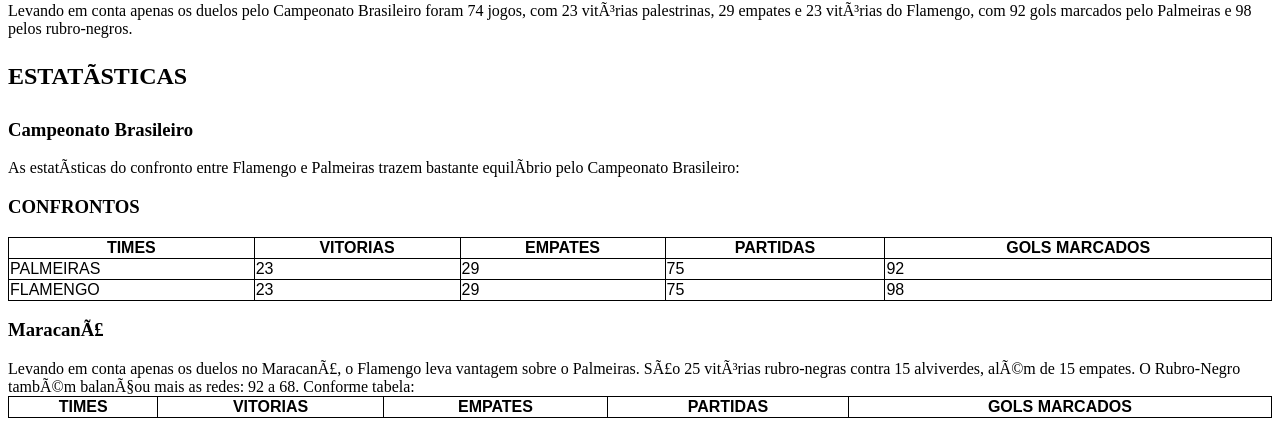
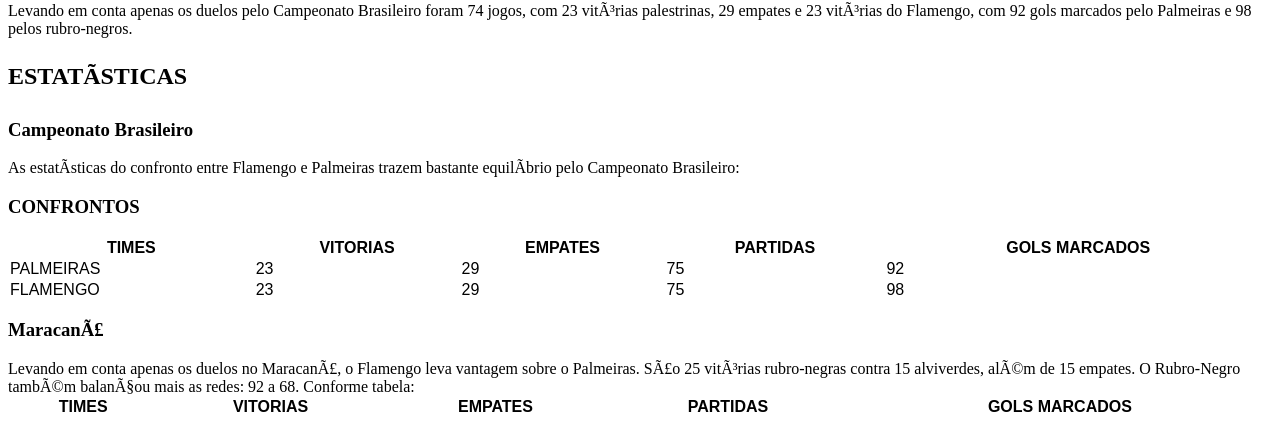
Before and after one commit to EVERTON100792/MEU-PRIMEIRO-SITE-TESTE, a plain HTML site: page criacao site/index.html in a window 1280 px wide. Shown: the part 2320-2754 px from the top of the page. Drawn offline with Linux system fonts and the light colour scheme.

Commit message:
Update index.html

```diff
--- a/criacao site/index.html
+++ b/criacao site/index.html
@@ -38,7 +38,7 @@
 
                 <img src="https://assets.goal.com/images/v3/blt77d78967f2ad8602/GettyImages-1236851211_(1).jpg?format=pjpg&auto=webp&width=1200&quality=60" alt="RETROSPECTO" width="100%" height="700"
                 <p>Até hoje, as duas equipes já se enfrentaram 131 vezes, e o retrospecto é bastante equilibrado, com 49 vitórias do Verdão contra 44 do Mengão, além de 38 empates.
-                    O Palmeiras já balançou as redes 207 vezes contra 191 do Flamengo.</p>
+                    O Palmeiras já balançou as redes 207 vezes contra 191 do Flamengo.
 
 
 
@@ -109,16 +109,11 @@
             O Rubro-Negro também balançou mais as redes: 92 a 68. Conforme tabela:
 
             <style>
-                table {
-                    font-family: arial, sans-serif;
-                    border-collapse: collapse;
-                    width: 100%;
-                }
-
-                td, th {
-                    border: 1px solid #000000;
-                    border-radius: 10px;
-                }
+             table, th, td {
+                border: 1px solid white;
+                border-collapse: collapse;
+             }
+             th, td {backgroud-color: #7cc6c6}
             </style>
             <table>
                 <tr>
```
